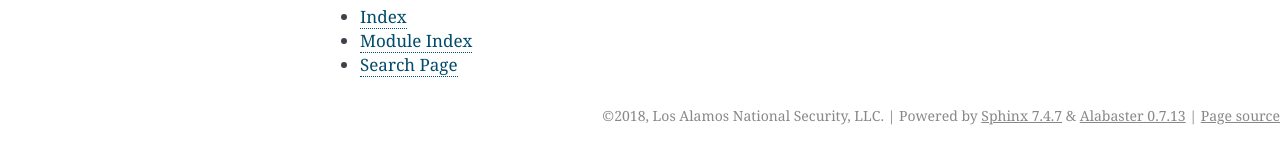
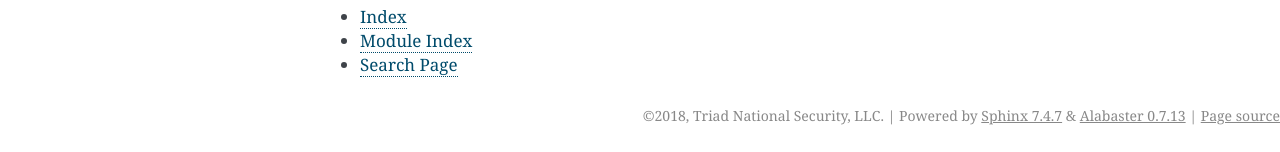
Before and after one commit to drsteve/PyForecastTools, a Sphinx documentation site: the page built from docs/index.rst, in a window 1280 px wide. Shown: the part 1203-1355 px from the top of the page. Built offline with Sphinx 7.4.7, drawn with Linux system fonts in a browser that asks for light colours; pages that are not in the unit, such as notebooks, are missing from menus.

Commit message:
docs/conf.py: update copyright in docs config

```diff
--- a/docs/conf.py
+++ b/docs/conf.py
@@ -51,7 +51,7 @@ master_doc = 'index'
 
 # General information about the project.
 project = u'PyForecastTools'
-copyright = u'2018, Los Alamos National Security, LLC'
+copyright = u'2018, Triad National Security, LLC'
 author = u'Steven K. Morley'
 
 # The version info for the project you're documenting, acts as replacement for
```
